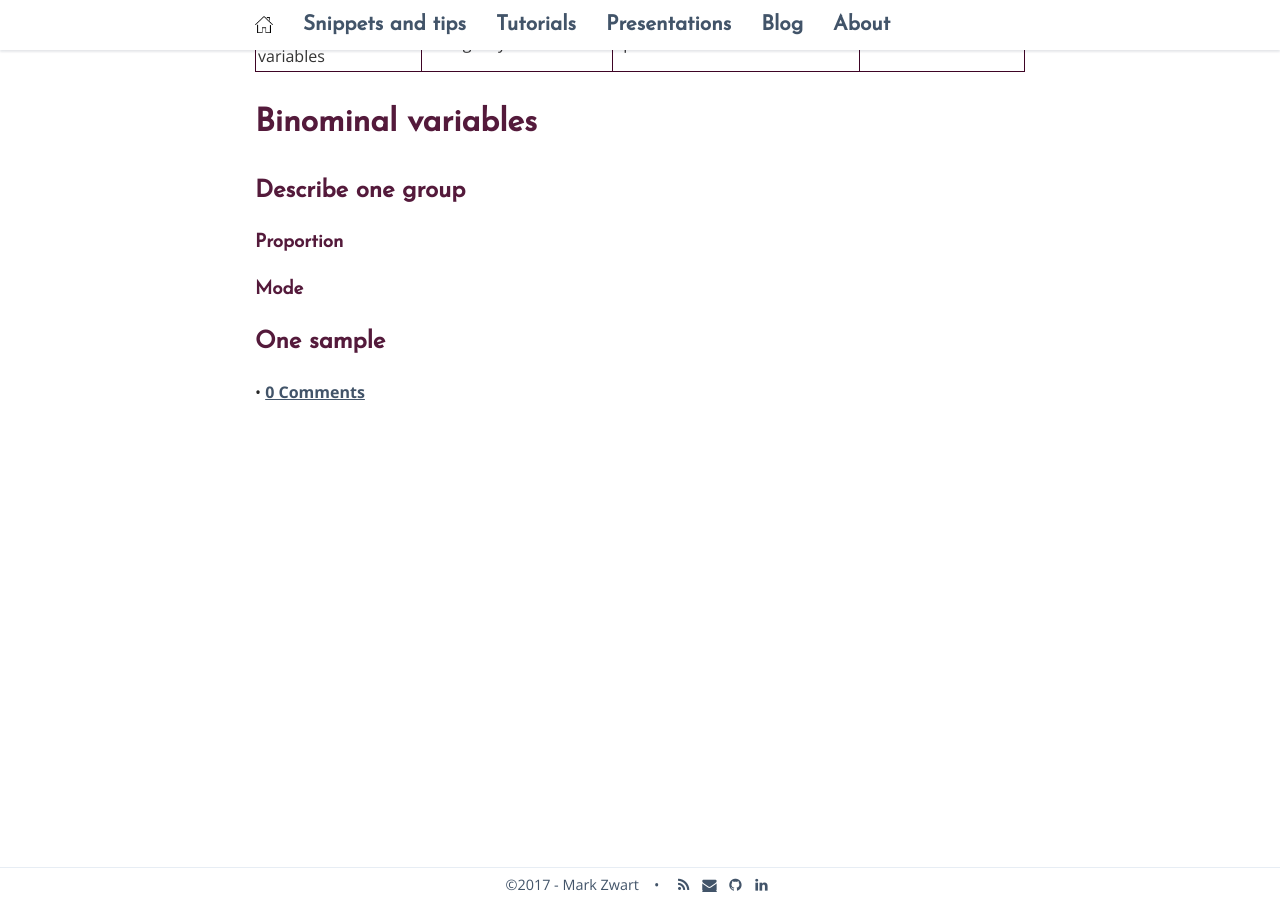
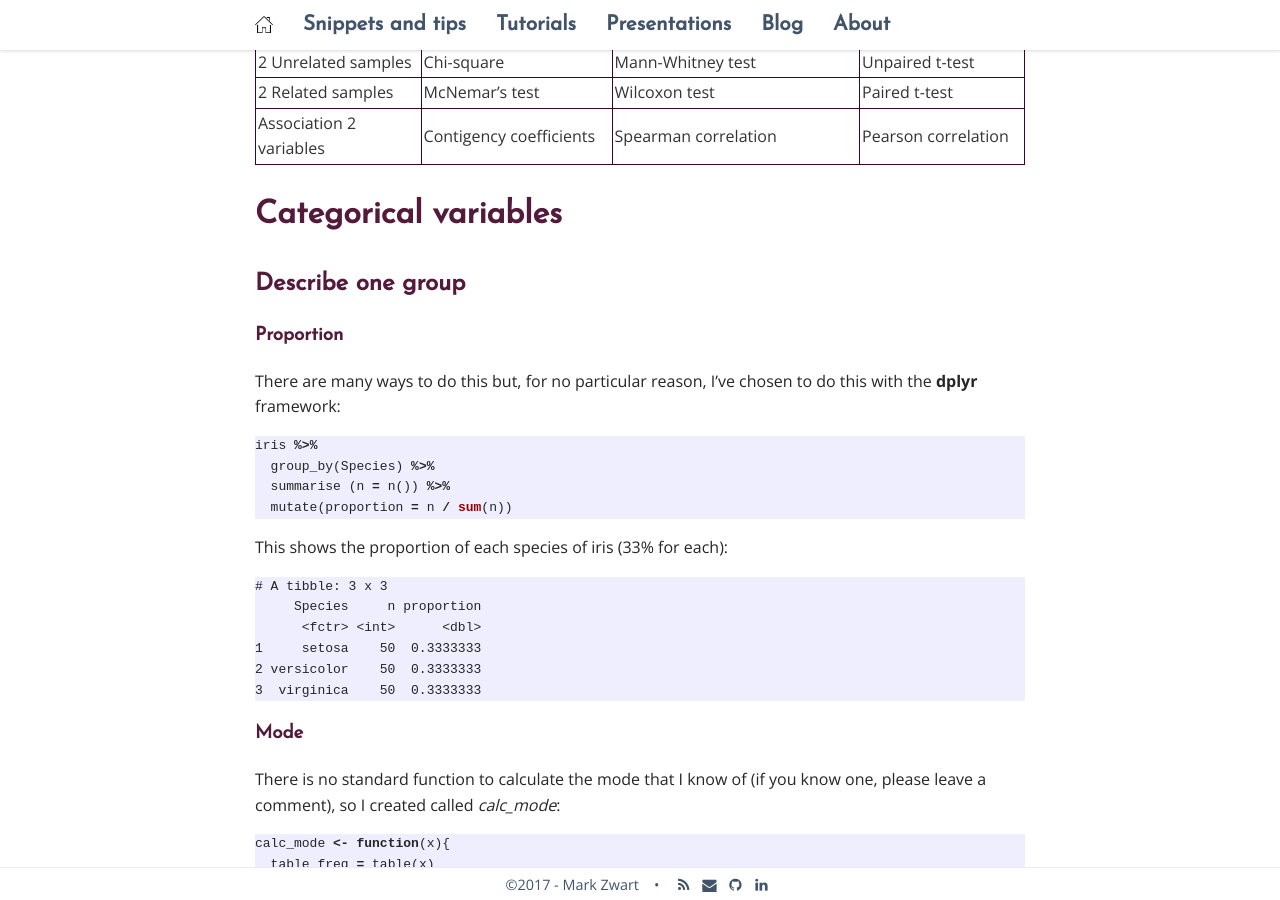
Before and after one commit to mark-me/mark-me.github.io, a Jekyll site: the page built from _pages/tutorials/statistical-tests/statistical-tests.md, in a window 1280 px wide and 900 px high, scrolled down 2139 px. Built offline with Jekyll 4.4.1, drawn with Linux system fonts in a browser that asks for light colours; nearby versions of some CDN libraries; comment, search, counter and statistics services are not loaded; some of the changed text lies outside the part shown.

Commit message:
Update statistical-tests.md

````diff
--- a/_pages/tutorials/statistical-tests/statistical-tests.md
+++ b/_pages/tutorials/statistical-tests/statistical-tests.md
@@ -35,6 +35,7 @@
 
 # Putting it all together
 
+The previous sections should have given you enough rope to find out what kind of test you need: by knowing what the type of conclusion is you want to reach, and found out which level measurement your variable's at, you can find out the test by making the correct crossing in the table below:
 
 | Goal | Categorical | Ordinal | Normally distributed |
 | :--- | :-------- | :--------- | :------------------- |
@@ -45,14 +46,72 @@
 | Association 2 variables | Contigency coefficients | Spearman correlation | Pearson correlation |
 
 
-
-# Binominal variables
+# Categorical variables
 
 ## Describe one group
 
 ### Proportion
 
+There are many ways to do this but, for no particular reason, I've chosen to do this with the **dplyr** framework:
+```r
+iris %>%
+  group_by(Species) %>%
+  summarise (n = n()) %>%
+  mutate(proportion = n / sum(n))
+```
+This shows the proportion of each species of iris (33% for each):
+```
+# A tibble: 3 x 3
+     Species     n proportion
+      <fctr> <int>      <dbl>
+1     setosa    50  0.3333333
+2 versicolor    50  0.3333333
+3  virginica    50  0.3333333
+```
 
 ### Mode
 
+There is no standard function to calculate the mode that I know of (if you know one, please leave a comment), so I created called _calc_mode_:
+```r
+calc_mode <- function(x){
+  table_freq = table(x)
+  max_freq = max(table_freq)
+  if (all(table_freq == max_freq))
+    mod = NA
+  else
+    if(is.numeric(x))
+      mod = as.numeric(names(table_freq)[table_freq == max_freq])
+  else
+    mod = names(table_freq)[table_freq == max_freq]
+  return(mod)
+}
+```
+In the case where there is one value with the highest frequency that value will be returned:
+```r
+> table(diamonds$cut)
+
+     Fair      Good Very Good   Premium     Ideal
+     1610      4906     12082     13791     21551
+> calc_mode(diamonds$cut)
+[1] "Ideal"
+```
+In case all values have the same frequency _NA_ will be reported as the mode
+```r
+> table(iris$Species)
+
+    setosa versicolor  virginica
+        50         50         50
+> calc_mode(iris$Species)
+[1] NA
+```
+When there are multiple values with the same frequency, all those will be returned
+```r
+> table(mtcars$mpg)
+
+10.4 13.3 14.3 14.7   15 15.2 15.5 15.8 16.4 17.3 17.8 18.1 18.7 19.2 19.7   21 21.4 21.5 22.8 24.4   26 27.3 30.4 32.4 33.9
+   2    1    1    1    1    2    1    1    1    1    1    1    1    2    1    2    2    1    2    1    1    1    2    1    1
+> calc_mode(mtcars$mpg)
+[1] 10.4 15.2 19.2 21.0 21.4 22.8 30.4
+```
+
 ## One sample
````
